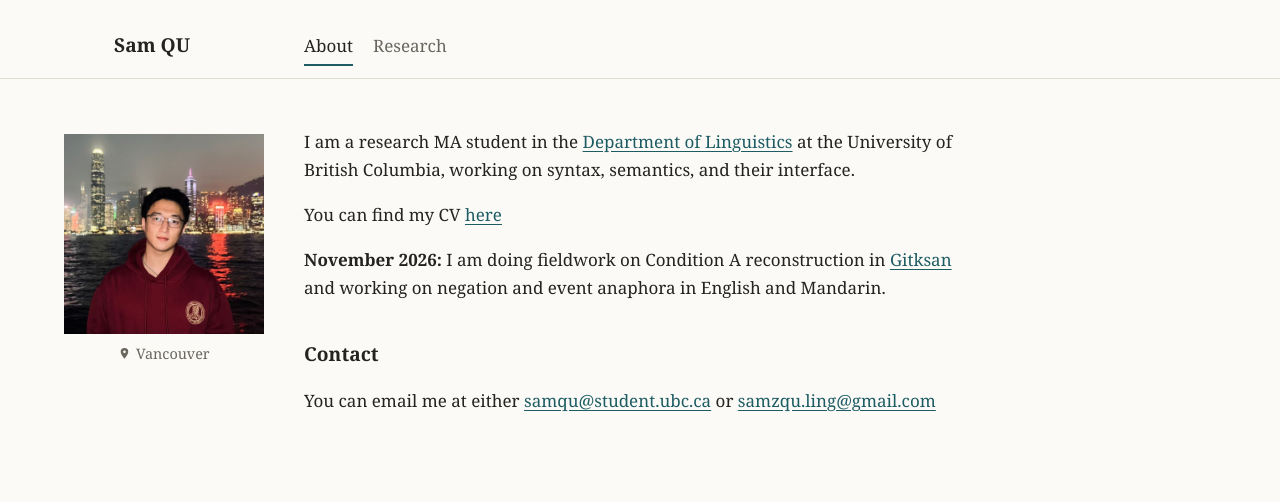
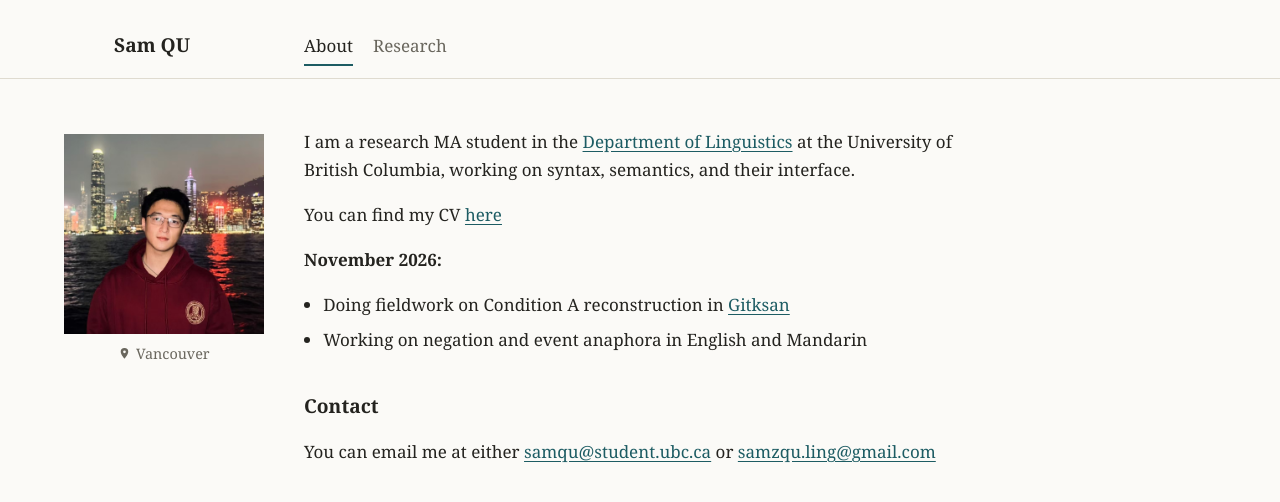
Before and after one commit to sam-z-qu/sam-z-qu.github.io, a Jekyll site: the page built from index.md, in a window 1280 px wide. Shown: the top 502 px of the page. Built offline with Jekyll 4.4.1, drawn with Linux system fonts in a browser that asks for light colours.

Commit message:
Turn November 2026 update into bullet list
Updated the November 2026 section to list fieldwork and research topics as bullet points.

```diff
--- a/index.md
+++ b/index.md
@@ -6,7 +6,10 @@ I am a research MA student in the [Department of Linguistics](https://linguistic
 
 You can find my CV [here](/CV_2026_Nov.pdf)
 
-**November 2026:** I am doing fieldwork on Condition A reconstruction in [Gitksan](https://en.wikipedia.org/wiki/Gitxsan) and working on negation and event anaphora in English and Mandarin.
+**November 2026:**
+
+- Doing fieldwork on Condition A reconstruction in [Gitksan](https://en.wikipedia.org/wiki/Gitxsan)
+- Working on negation and event anaphora in English and Mandarin
 
 ## Contact
 
```
